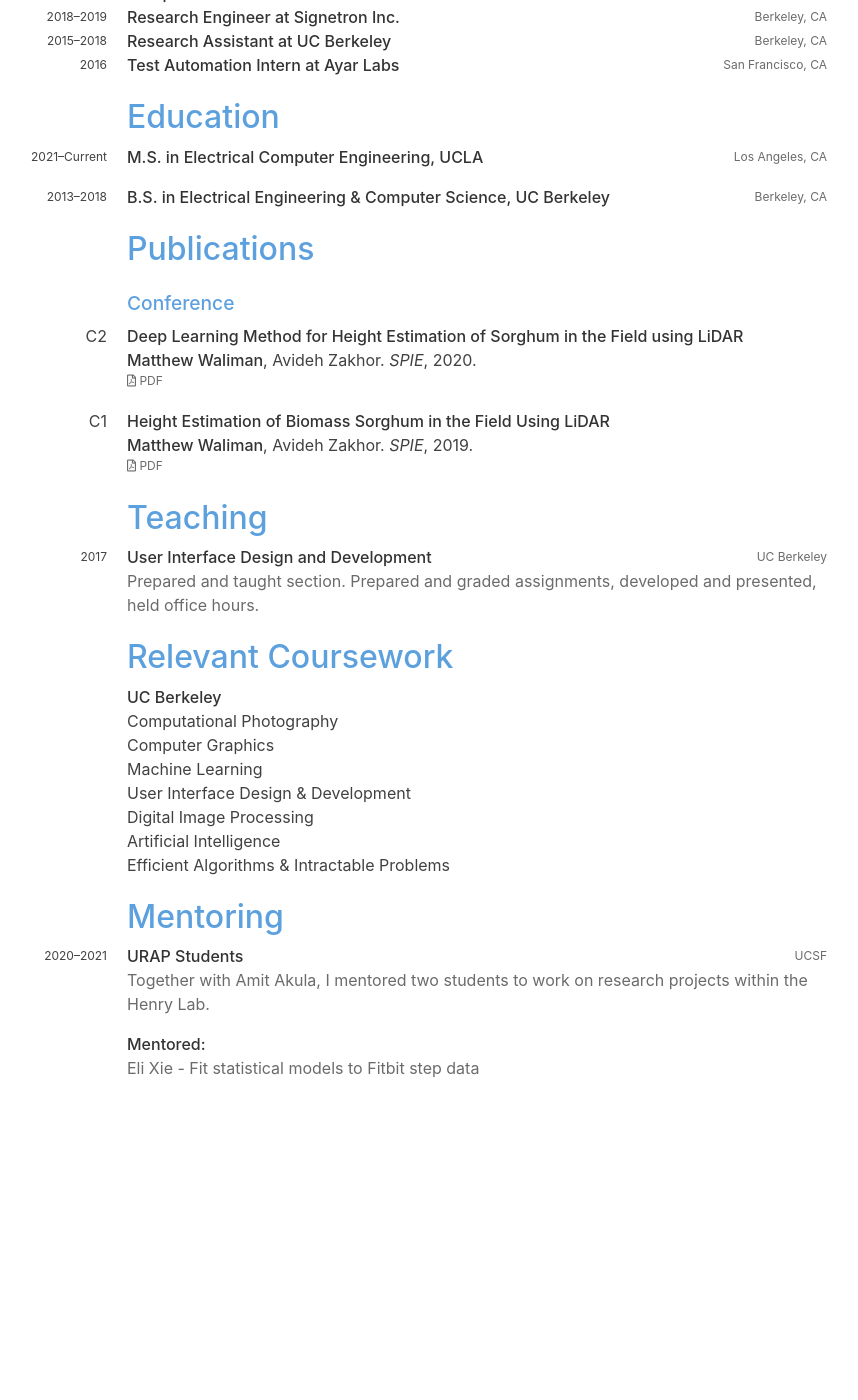
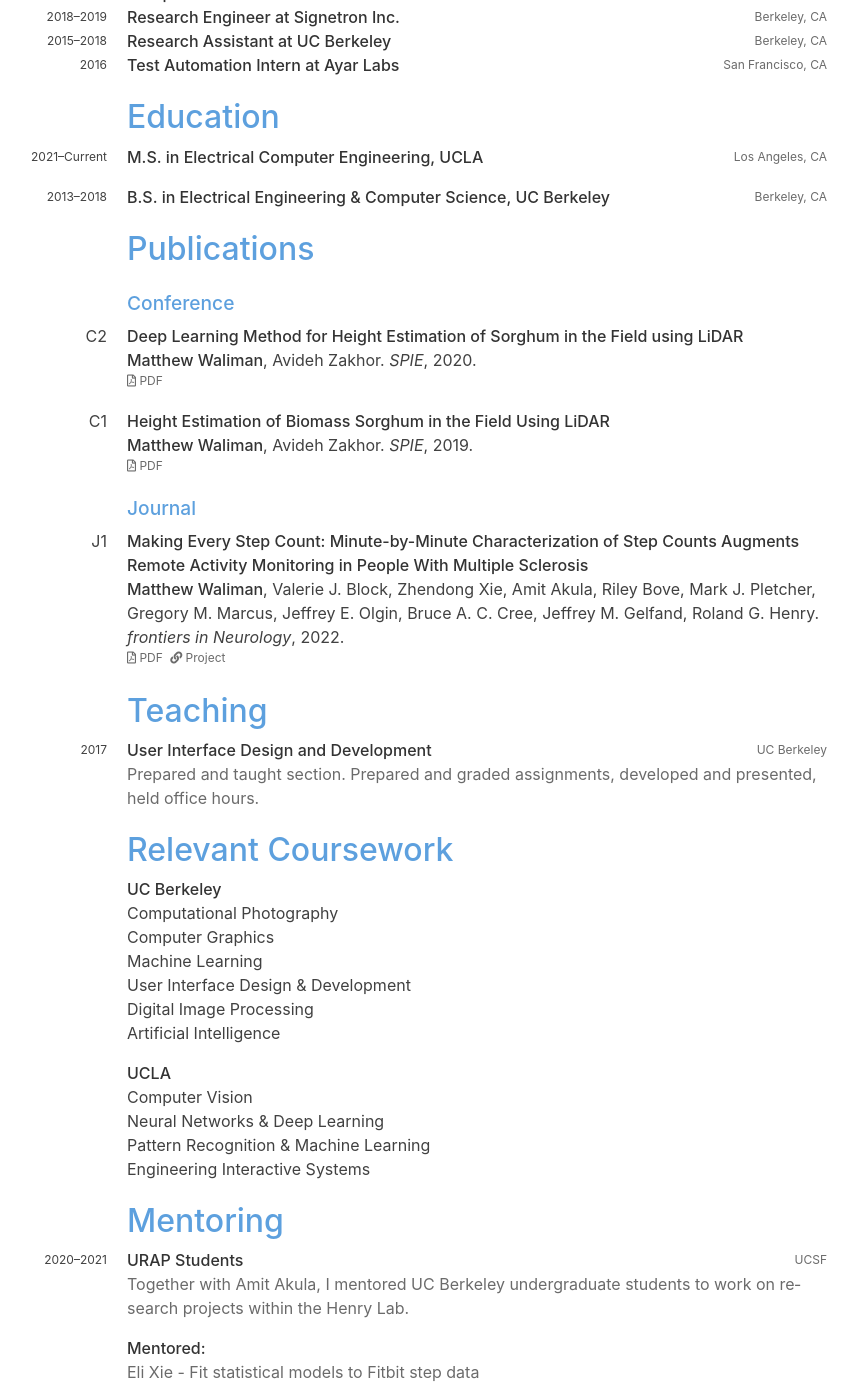
Before and after one commit to mwaliman/mwaliman.github.io, a Jekyll site: the page built from cv.html, in a window 1280 px wide and 1400 px high, scrolled down 346 px. Shown: the whole window, without its empty margins (213-1071 px from the left). Built offline with Jekyll 4.4.1, drawn with Linux system fonts in a browser that asks for light colours; before the commit the page ends 1442 px from its top, so only the background shows below that.

Commit message:
updated cv publication & courses

```diff
--- a/_data/courses.yml
+++ b/_data/courses.yml
@@ -6,4 +6,9 @@
     - title: User Interface Design & Development
     - title: Digital Image Processing
     - title: Artificial Intelligence
-    - title: Efficient Algorithms & Intractable Problems
+- title: UCLA
+  courses:
+    - title: Computer Vision
+    - title: Neural Networks & Deep Learning
+    - title: Pattern Recognition & Machine Learning
+    - title: Engineering Interactive Systems
--- a/_data/mentoring.yml
+++ b/_data/mentoring.yml
@@ -5,4 +5,4 @@
   who:
     - Eli Xie - Fit statistical models to Fitbit step data
     # - Ana Cismaru - Trained grey matter segmentation network
-  description: Together with Amit Akula, I mentored two students to work on research projects within the Henry Lab.
+  description: Together with Amit Akula, I mentored UC Berkeley undergraduate students to work on research projects within the Henry Lab.
--- a/cv.html
+++ b/cv.html
@@ -96,7 +96,7 @@ To enhance people's ability to understand and communicate large and complex data
 
 {% assign sorted_pubs = site.publications | reverse %}
 
-{% assign types = "Conference" | split: "|" %}
+{% assign types = "Conference|Journal" | split: "|" %}
               <!-- Conference|Journal|Book Chapter|Demo|Workshop|Thesis -->
  {% for type in types %}
   {% assign counter = 1 %}
```
Also changed, not shown: 2 other files.
